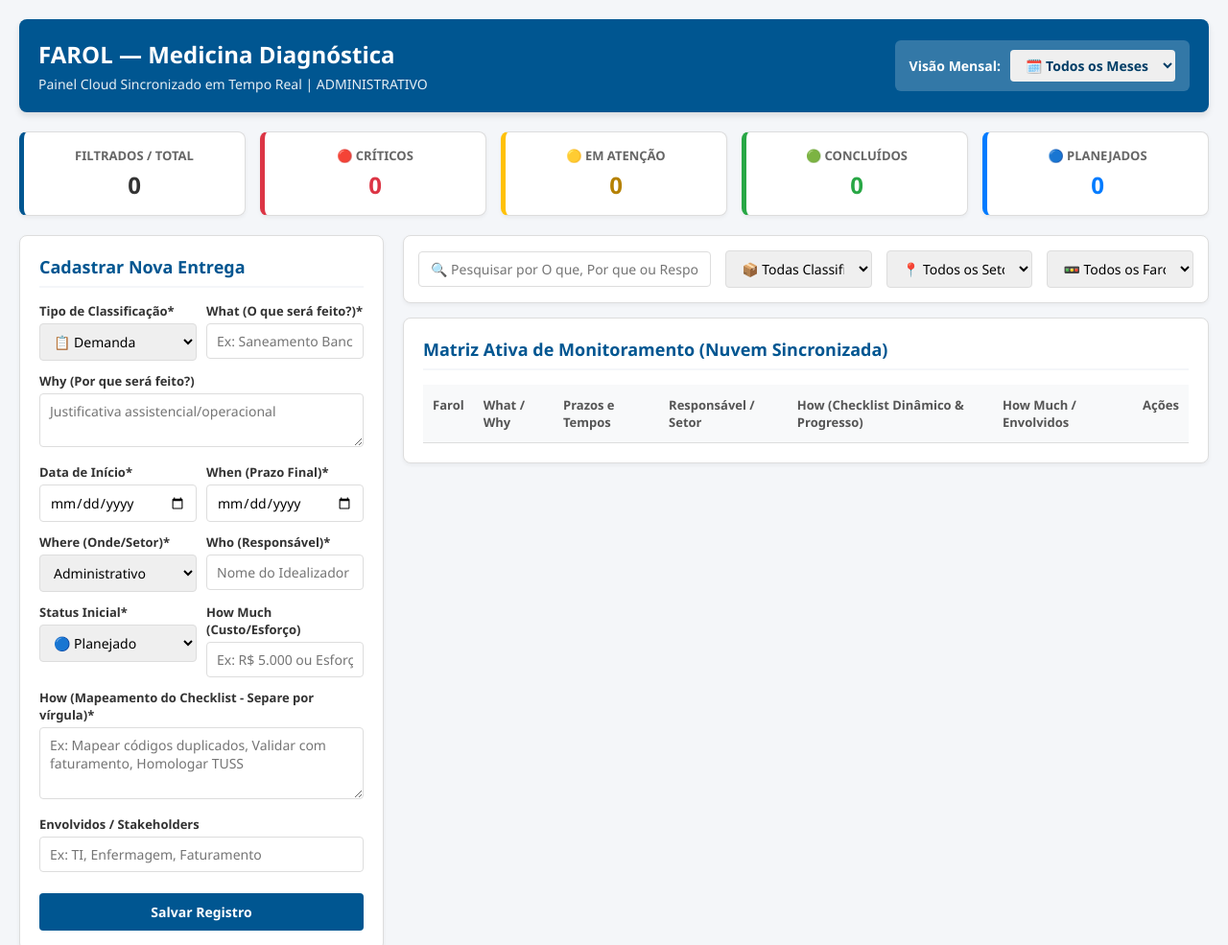
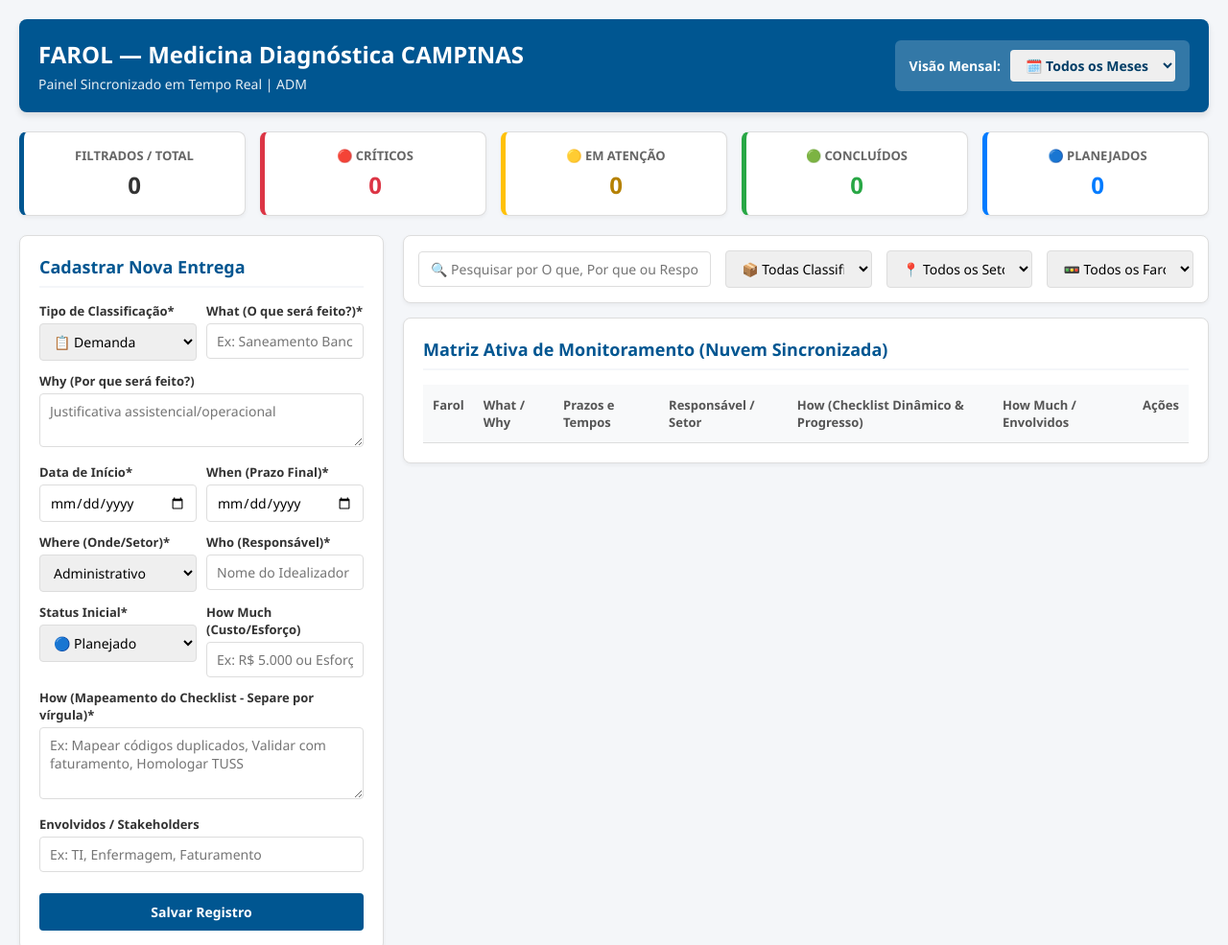
Before and after one commit to adm-medicinadiagnostica/farol-radiologia-diagnostica, a plain HTML site: page index.html in a window 1280 px wide. Shown: the top 985 px of the page at 96% size. Drawn offline with nearby package versions, Linux system fonts and the light colour scheme; no server answers.

```diff
--- a/index.html
+++ b/index.html
@@ -175,8 +175,8 @@
 
 <header>
     <div class="title-area">
-        <h1>FAROL — Medicina Diagnóstica</h1>
-        <p>Painel Cloud Sincronizado em Tempo Real | ADMINISTRATIVO</p>
+        <h1>FAROL — Medicina Diagnóstica CAMPINAS </h1>
+        <p>Painel Sincronizado em Tempo Real | ADM</p>
     </div>
     <div class="filter-area">
         <label for="month-filter">Visão Mensal:</label>
```
